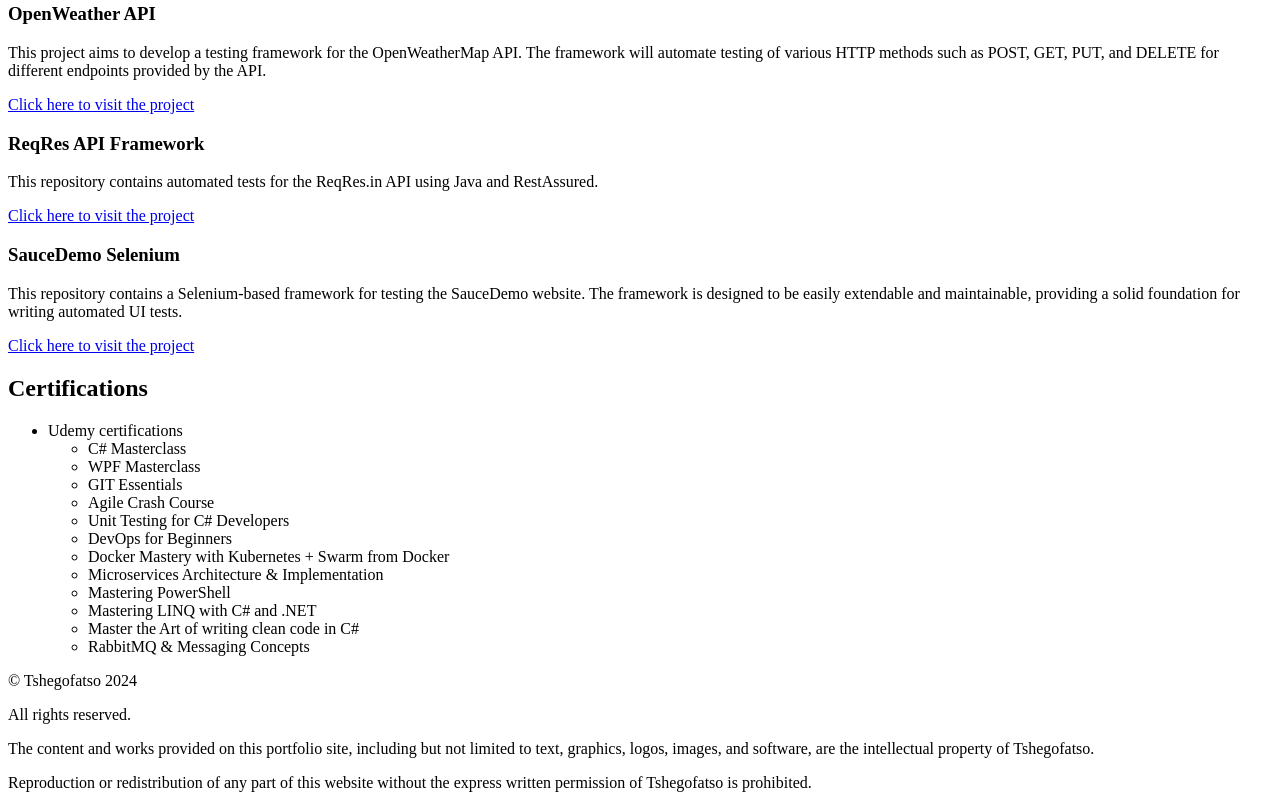
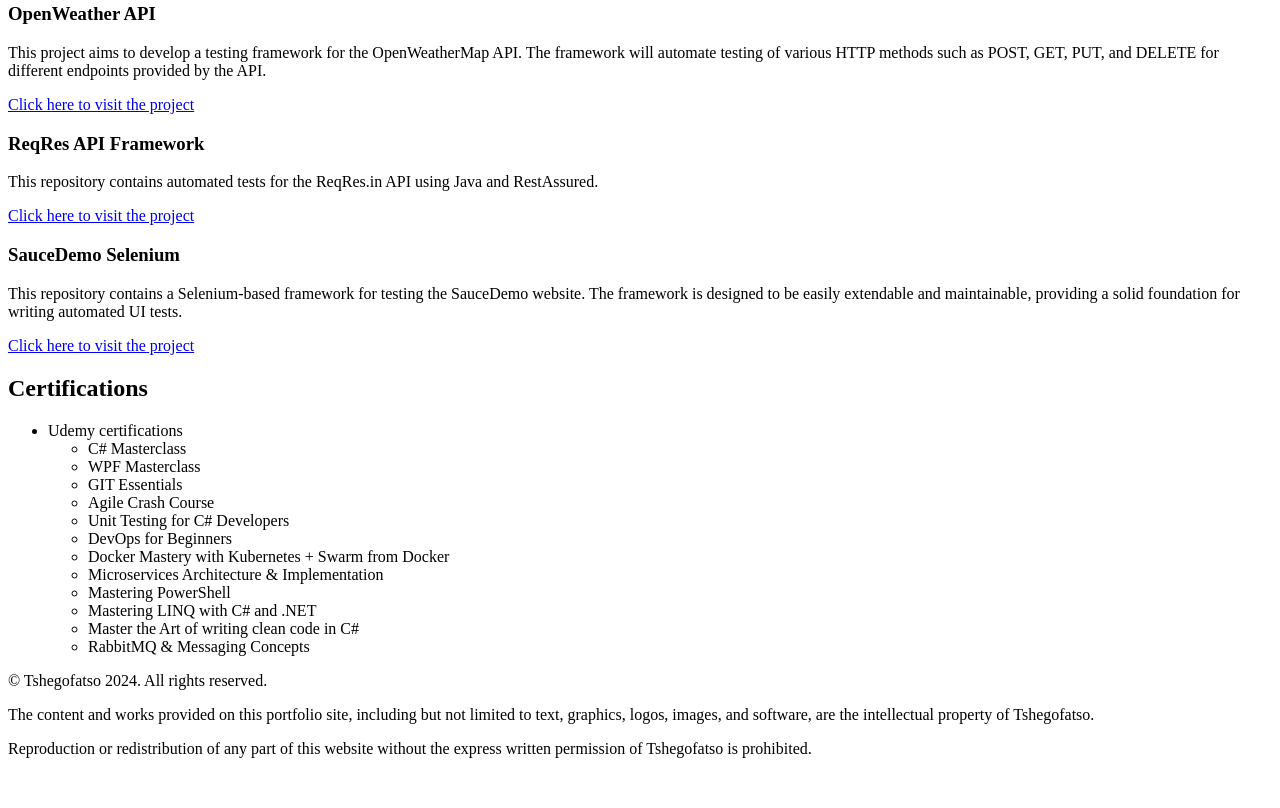
Before and after one commit to 01TeeTheDev01/web-dev-portfolio, a plain HTML site: page index.html in a window 1280 px wide. Shown: the part 1100-1908 px from the top of the page. After the commit the page ends 1874 px from the top, so only its background shows below. Drawn offline with Linux system fonts and the light colour scheme.

Commit message:
Updated footer.

```diff
--- a/index.html
+++ b/index.html
@@ -126,10 +126,7 @@
         </ul>
         <footer>
             <p>
-               &copy; Tshegofatso 2024
-            </p>
-            <p>
-                All rights reserved.
+               &copy; Tshegofatso 2024. All rights reserved.
             </p>
             <p>
                 The content and works provided on this portfolio site, including but not limited to text, graphics, logos, images, and software, are the intellectual property of Tshegofatso.
```
Also changed, not shown: public/about.html (+1 -4 lines).
